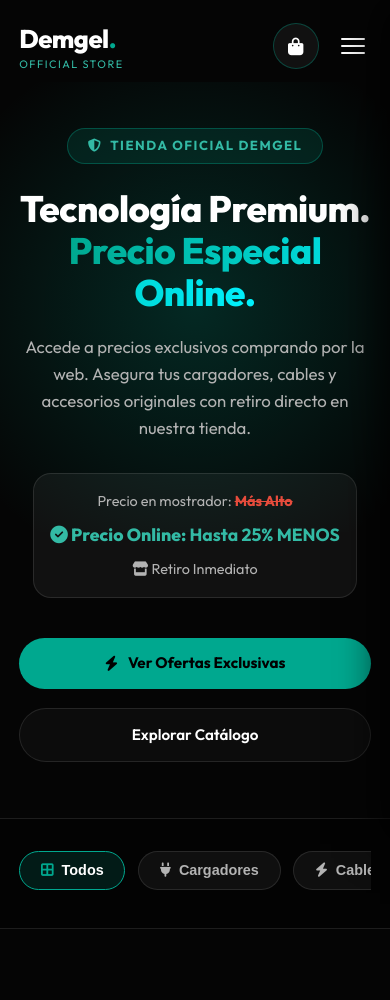
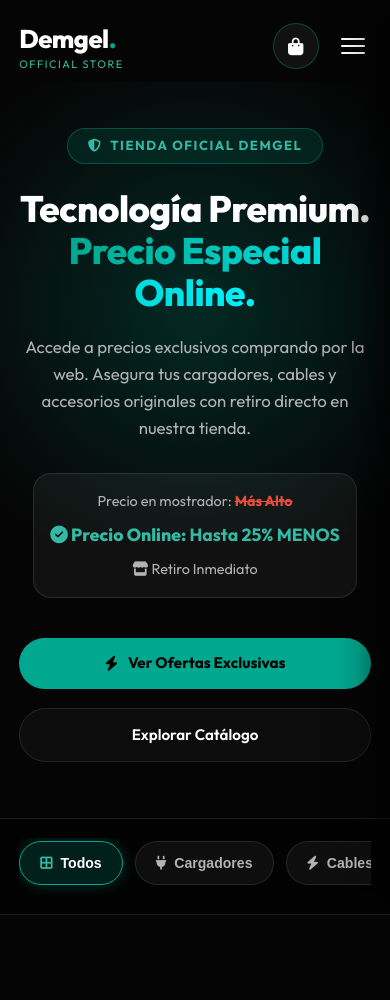
Before and after one commit to apazabeymar047-code/demgel-store-bx300, a plain HTML site: page index.html in a window 390 px wide. Shown: the top 1000 px of the page. Drawn offline with Linux system fonts and the light colour scheme; no server answers.

Commit message:
Sync mobile responsive category pills and TV BOX default category (css/style.css)

```diff
--- a/css/style.css
+++ b/css/style.css
@@ -418,20 +418,25 @@
     flex-wrap: wrap;
 }
 
-/* --- Barra de Categorías --- */
+/* --- Barra de Categorías Responsiva (Mobile-First) --- */
 .categories-section {
-    padding: 2rem 0;
+    padding: 1.2rem 0;
     border-top: 1px solid var(--glass-border);
     border-bottom: 1px solid var(--glass-border);
-    background: rgba(0, 0, 0, 0.4);
+    background: rgba(0, 0, 0, 0.5);
+    position: relative;
+    overflow: hidden;
 }
 
 .categories-bar {
     display: flex;
-    gap: 0.8rem;
+    gap: 0.75rem;
     overflow-x: auto;
-    padding-bottom: 0.4rem;
+    padding: 0.2rem 0.5rem 0.6rem;
     scrollbar-width: none; /* Firefox */
+    scroll-snap-type: x mandatory;
+    scroll-behavior: smooth;
+    -webkit-overflow-scrolling: touch;
 }
 .categories-bar::-webkit-scrollbar { display: none; }
 
@@ -442,24 +447,29 @@
     background: var(--surface);
     border: 1px solid var(--glass-border);
     color: var(--text-muted);
-    padding: 0.65rem 1.3rem;
+    padding: 0.65rem 1.25rem;
     border-radius: var(--radius-pill);
-    font-size: 0.9rem;
+    font-size: 0.88rem;
     font-weight: 600;
     cursor: pointer;
     white-space: nowrap;
-    transition: var(--transition);
+    scroll-snap-align: start;
+    min-height: 44px; /* Área táctil táctica para móviles */
+    touch-action: manipulation;
+    flex-shrink: 0;
+    transition: var(--transition-fast);
 }
 
 .category-pill:hover,
 .category-pill.active {
-    background: rgba(0, 168, 143, 0.15);
+    background: rgba(0, 168, 143, 0.18);
     border-color: var(--primary);
     color: #FFFFFF;
+    box-shadow: 0 0 16px rgba(0, 168, 143, 0.3);
 }
 
 .category-pill.active i {
-    color: var(--primary);
+    color: var(--primary-light);
 }
 
 /* --- Catálogo y Grid de Productos --- */
```
